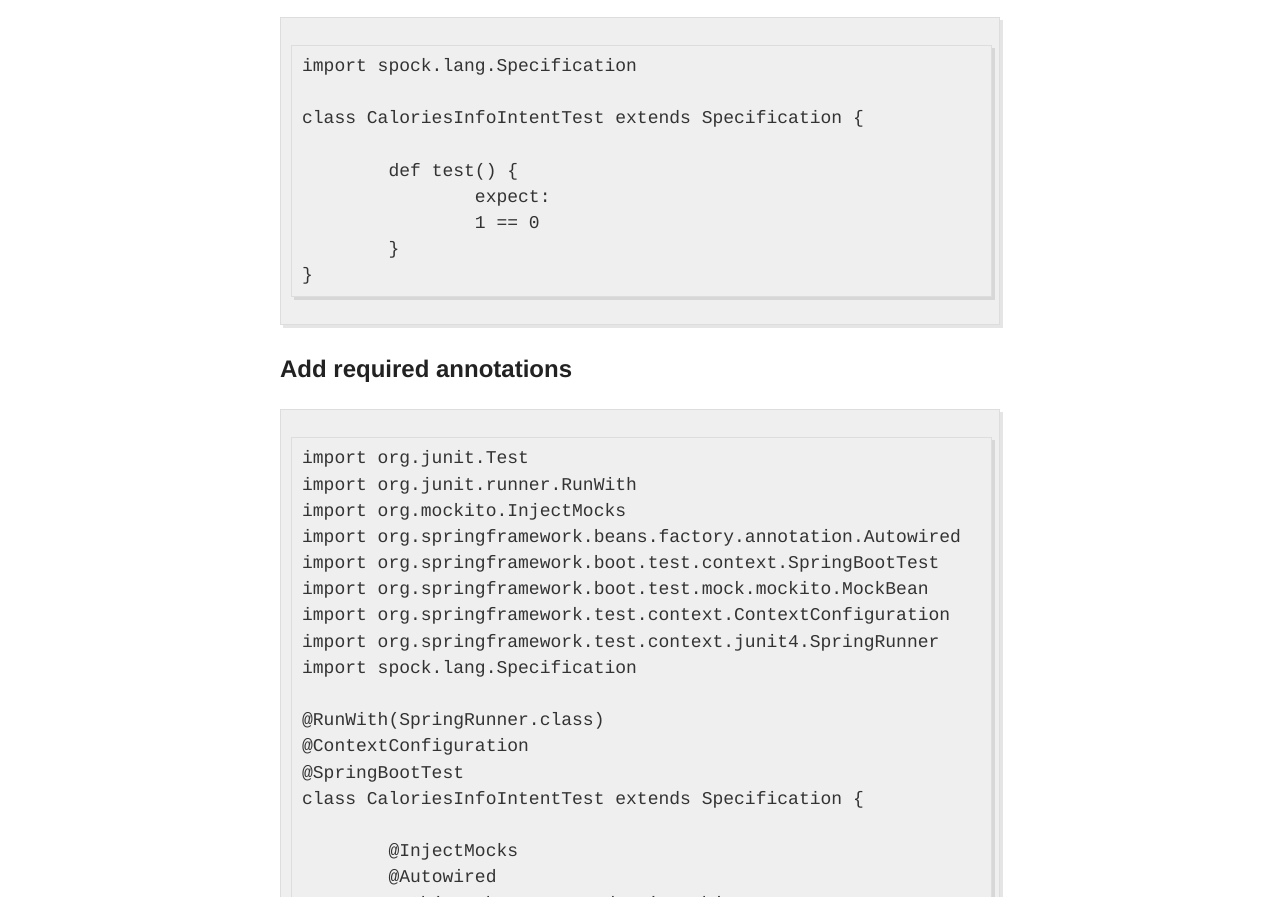
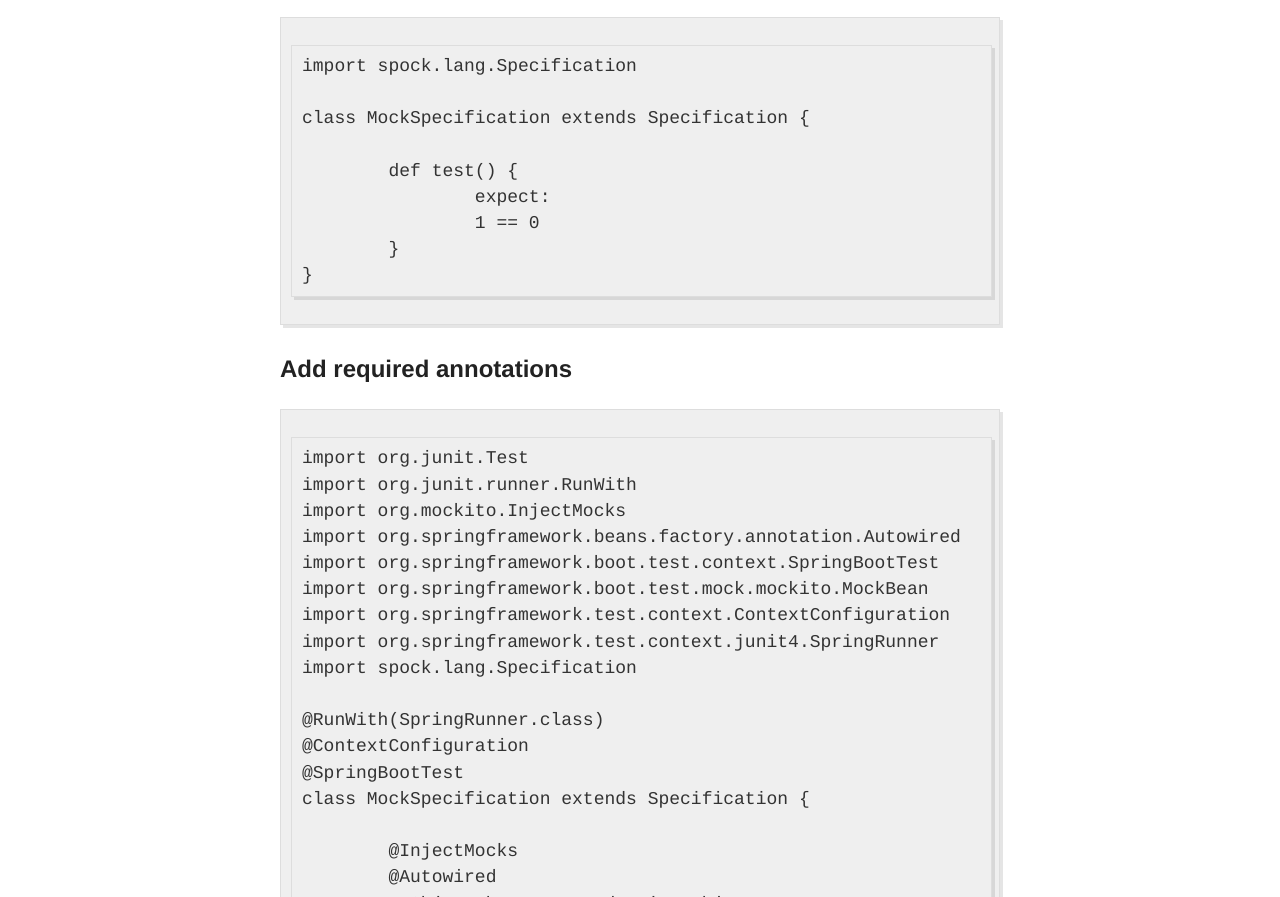
Before and after one commit to magx2/magx2.github.io, a Jekyll site: the page built from _posts/2017-01-05-How to-integrate-Spring-Boot-Autowired-with-Spocks-tests.md, in a window 1280 px wide. Shown: the part 806-1703 px from the top of the page. Built offline with Jekyll 4.4.1, drawn with Linux system fonts in a browser that asks for light colours; some of the changed text lies outside the part shown.

Commit message:
Update 2017-01-05-How to-integrate-Spring-Boot-Autowired-with-Spocks-tests.md

```diff
--- a/_posts/2017-01-05-How to-integrate-Spring-Boot-Autowired-with-Spocks-tests.md
+++ b/_posts/2017-01-05-How to-integrate-Spring-Boot-Autowired-with-Spocks-tests.md
@@ -25,7 +25,7 @@ tags: ['spring', 'spring-boot', 'spock']
 
 	import spock.lang.Specification
 
-	class CaloriesInfoIntentTest extends Specification {
+	class MockSpecification extends Specification {
 
 		def test() {
 			expect:
@@ -48,7 +48,7 @@ tags: ['spring', 'spring-boot', 'spock']
 	@RunWith(SpringRunner.class)
 	@ContextConfiguration
 	@SpringBootTest
-	class CaloriesInfoIntentTest extends Specification {
+	class MockSpecification extends Specification {
 
 		@InjectMocks
 		@Autowired
```
